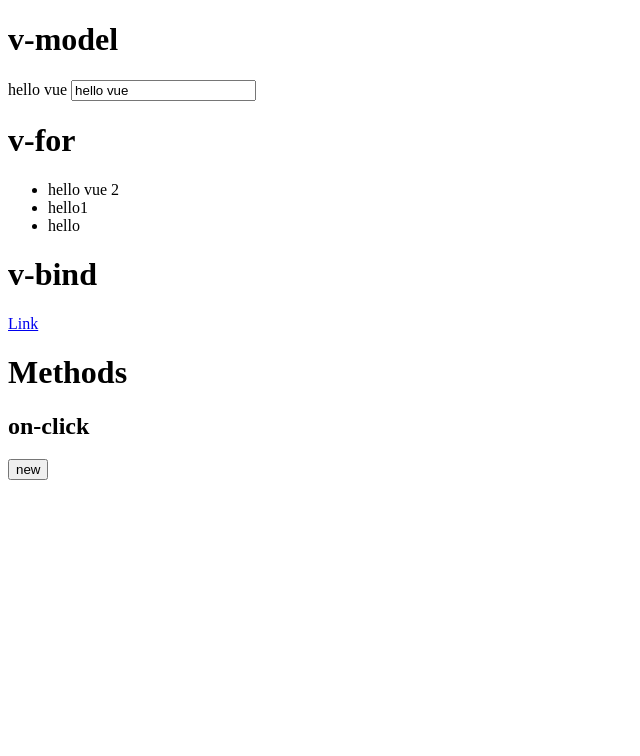
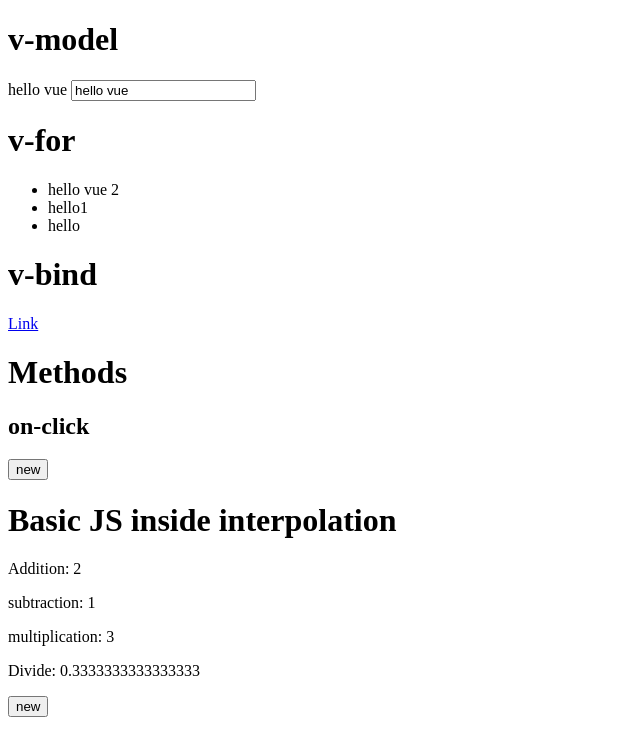
Before and after one commit to hammadarshad1/VueJs-Basic-to-Advance, a plain HTML site: page vue-01 (interpolation & binding)/index.html in a window 1280 px wide. Shown: the whole page, without its empty margins (0-640 px from the left). Drawn offline with nearby package versions, Linux system fonts and the light colour scheme.

Commit message:
feat: basic interpolation & data-binding

```diff
--- a/vue_1/app.js
+++ b/vue-01 (interpolation & binding)/app.js
@@ -23,7 +23,6 @@ var app3 = new Vue({
 var app4 = new Vue({
     el: '#app-4',
     data: {
-        link: 'https://www.google.com',
         message: '',
     },
     methods: {
@@ -32,3 +31,7 @@ var app4 = new Vue({
         }
     }
 })
+
+var app5 = new Vue({
+    el: '#app-5',
+})
--- a/vue_1/index.html
+++ b/vue-01 (interpolation & binding)/index.html
@@ -27,6 +27,15 @@
         <p>{{ message }}</p>
         <button v-on:click="newFunction">new</button>
     </div>
+    <div id="app-5">
+        <h1>Basic JS inside interpolation</h1>
+        <p>Addition: {{ 1+1 }}</p>
+        <p>subtraction: {{ 2-1 }}</p>
+        <p>multiplication: {{ 1*3 }}</p>
+        <p>Divide: {{ 1/3 }}</p>
+
+        <button v-on:click="newFunction">new</button>
+    </div>
 </body>
 <script src="https://cdn.jsdelivr.net/npm/vue/dist/vue.js"></script>
 <script src="app.js"></script>
```
